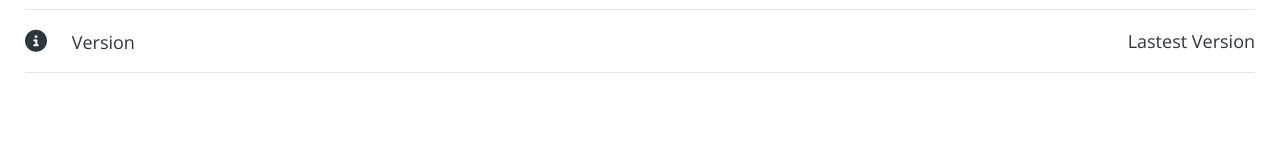
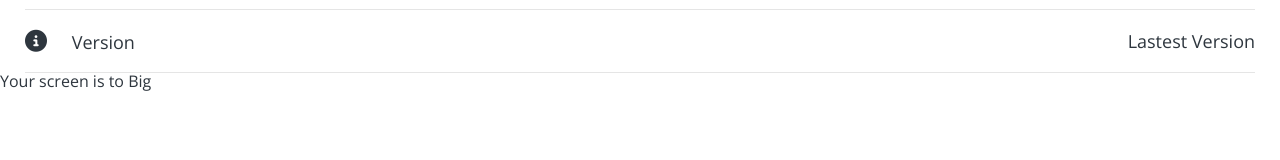
Before and after one commit to WestEastZ/kokoa-clone, a plain HTML site: page setting.html in a window 1280 px wide. Shown: the part 233-393 px from the top of the page. Drawn offline with nearby package versions, Linux system fonts and the light colour scheme.

Commit message:
Update setting.html

```diff
--- a/setting.html
+++ b/setting.html
@@ -91,6 +91,10 @@
       </ul>
     </nav>
 
+    <div id="no-mobile">
+      <span>Your screen is to Big</span>
+    </div>
+
     <script
       src="https://kit.fontawesome.com/6478f529f2.js"
       crossorigin="anonymous"
```
